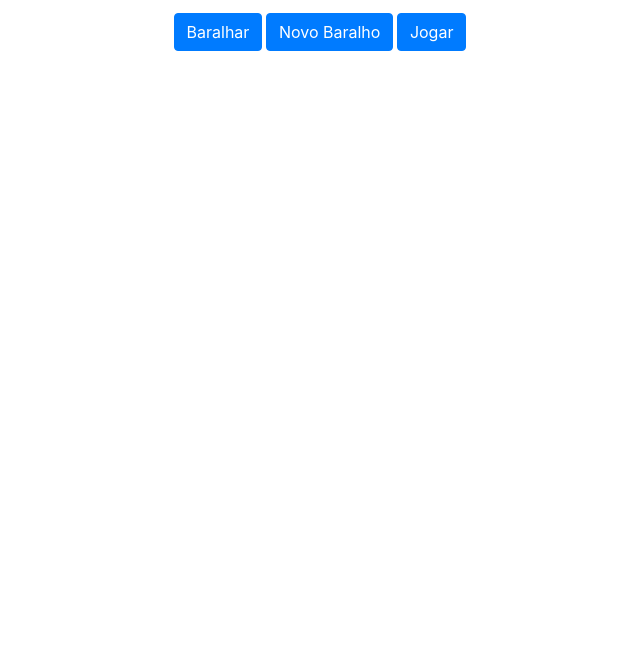
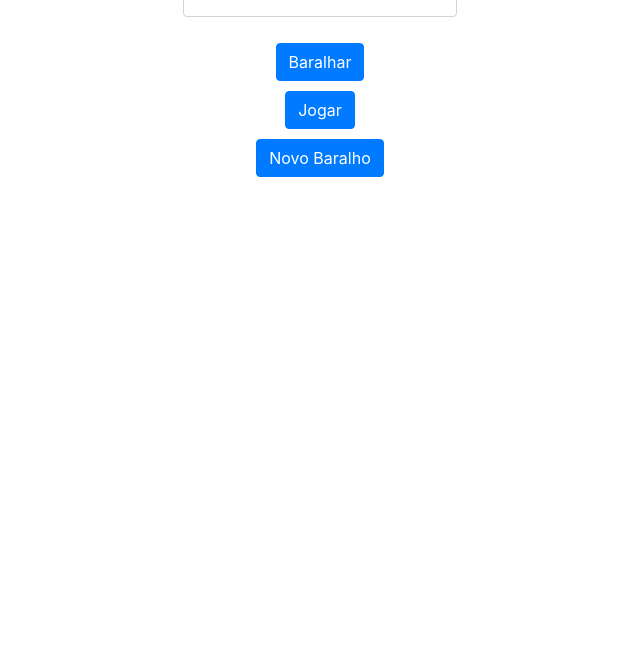
Before and after one commit to Caiocbeleza/API-Deck-Consume, a plain HTML site: page deck/src/main/resources/static/index.html in a window 1280 px wide. Shown: the part 129-800 px from the top of the page, without its empty margins (320-960 px from the left). Drawn offline with nearby package versions, Linux system fonts and the light colour scheme.

Commit message:
Arrumando alinhamento da interface

```diff
--- a/deck/src/main/resources/static/index.html
+++ b/deck/src/main/resources/static/index.html
@@ -3,23 +3,47 @@
 <head>
     <meta charset="UTF-8">
     <title>Card Game</title>
+    <link rel="stylesheet" type="text/css" href="https://maxcdn.bootstrapcdn.com/bootstrap/4.1.0/css/bootstrap.min.css">
     <script src="https://ajax.googleapis.com/ajax/libs/jquery/2.1.1/jquery.min.js"></script>
     <script src="https://maxcdn.bootstrapcdn.com/bootstrap/4.1.0/js/bootstrap.min.js"></script>
-	<link rel="stylesheet" type="text/css" href="https://maxcdn.bootstrapcdn.com/bootstrap/4.1.0/css/bootstrap.min.css">
+    <script src="script.js"></script>
+    <style>
+        .container {
+            text-align: center;
+            margin-top: 20px;
+        }
+
+        .btn-container {
+            display: flex;
+            flex-direction: column;
+            align-items: center;
+        }
+
+        .btn-container button {
+            margin-top: 10px;
+        }
+
+        .result-container {
+            text-align: center;
+            margin-top: 20px;
+        }
+    </style>
 </head>
 <body>
-    <div class="container" style="text-align:center">
+    <div class="container">
         <h1>Desafio das Cartas</h1>
-        <div class="btn-group">
+        <div class="btn-container">
             <form id="shuffleForm">
                 <div class="form-group">
                     <label for="deckId">Deck ID:</label>
                     <input type="text" class="form-control" id="deckId" name="deckId">
                 </div>
-            <button type="submit" class="btn btn-primary" style="display: inline-block;">Baralhar</button>
+                <button type="submit" class="btn btn-primary">Baralhar</button>
+            </form>
+            <button class="btn btn-primary" id="playButton">Jogar</button>
             <button class="btn btn-primary" id="createButton">Novo Baralho</button>
-            <button class="btn btn-primary" id="playButton" >Jogar</button>
-        </form>
+        </div>
+        <div class="result-container">
             <div id="result" style="display: none;">
                 <h3>Resultado:</h3>
                 <p id="resultText"></p>
```
Lines whose indentation alone changed are shown as unchanged.
